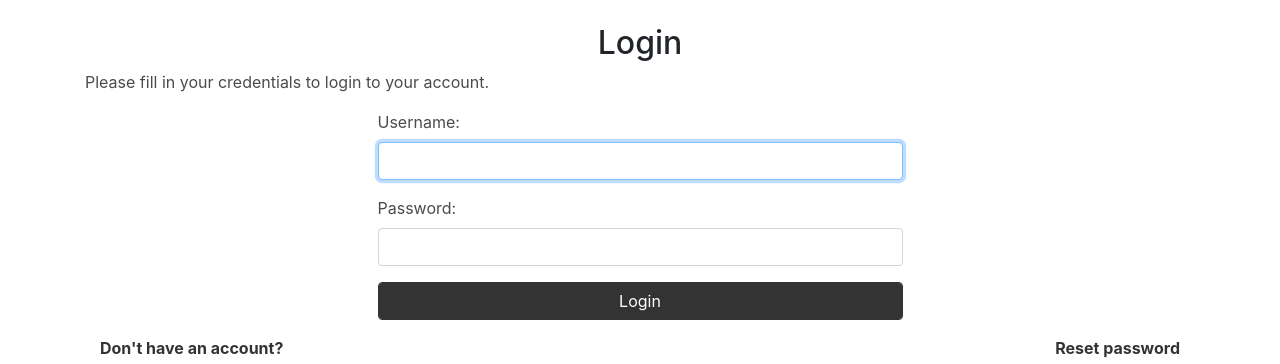
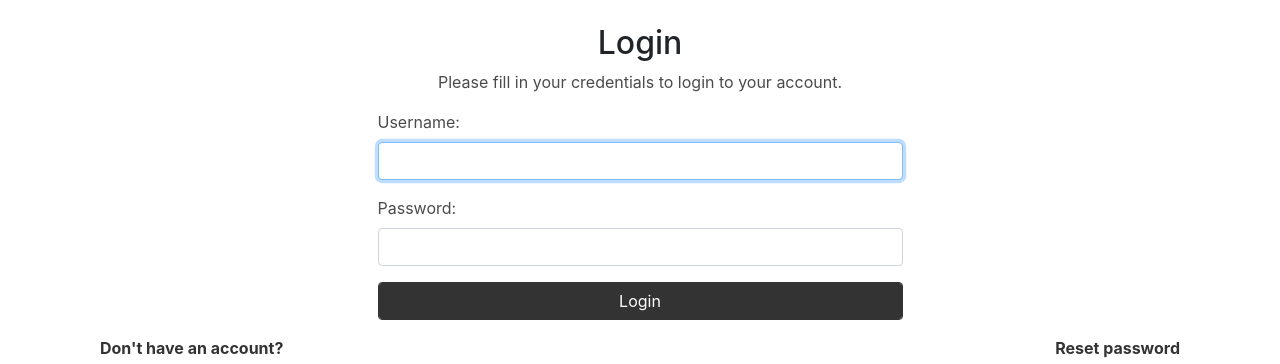
Before and after one commit to Adetec/django-k-camp-store, a Django app: page /accounts/login/ in a window 1280 px wide. Shown: the part 56-420 px from the top of the page. Run offline with Django 3.2, Linux system fonts and the light colour scheme; some libraries are stand-ins or nearby versions.

Commit message:
fix: Center login's description text

```diff
--- a/templates/registration/login.html
+++ b/templates/registration/login.html
@@ -5,7 +5,7 @@
 {% block content %}
     <section class="container py-4">
         <h2 class="text-center">Login</h2>
-        <p class="section-description">
+        <p class="text-center">
             Please fill in your credentials to login to your account.
         </p>
         <div class="form">
```
